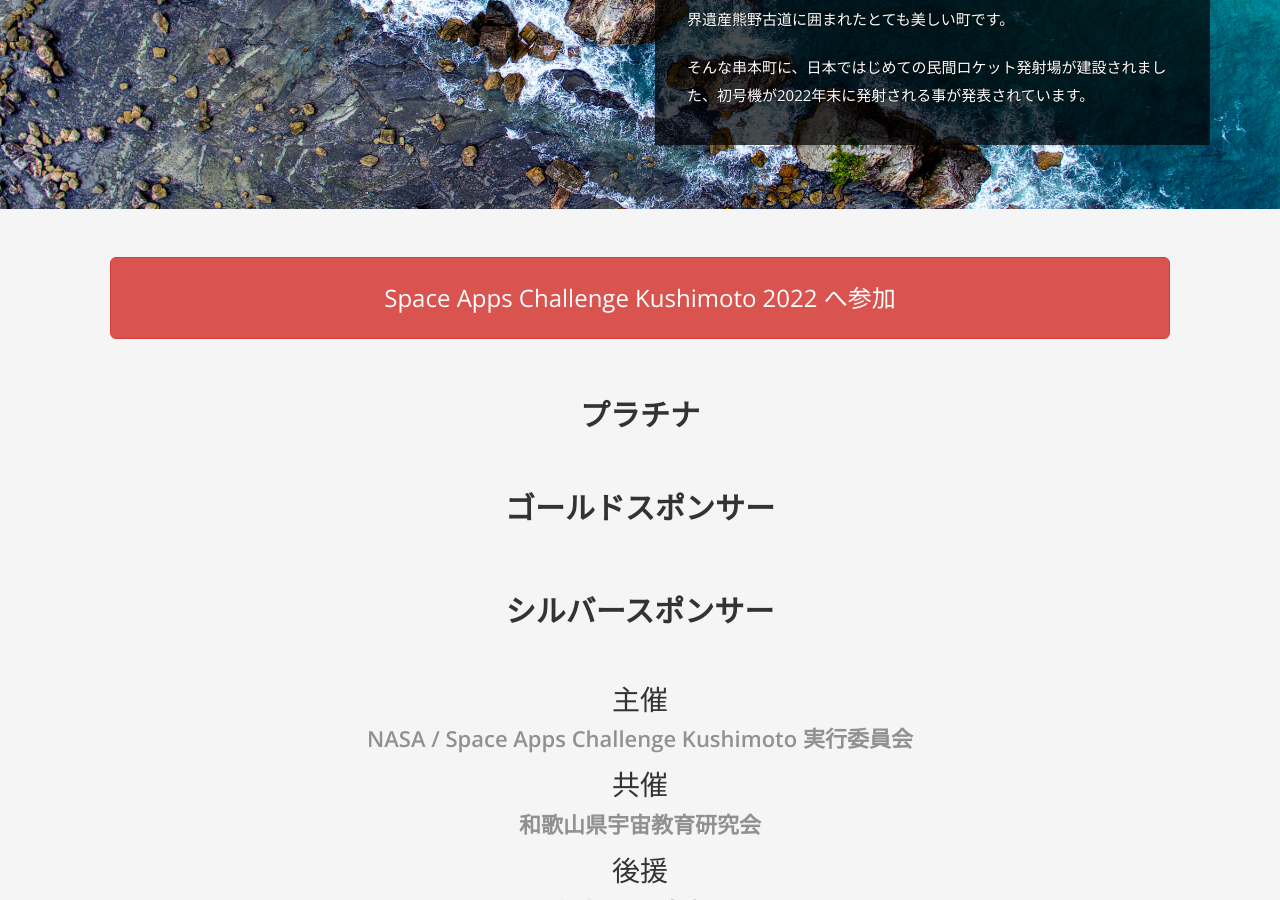
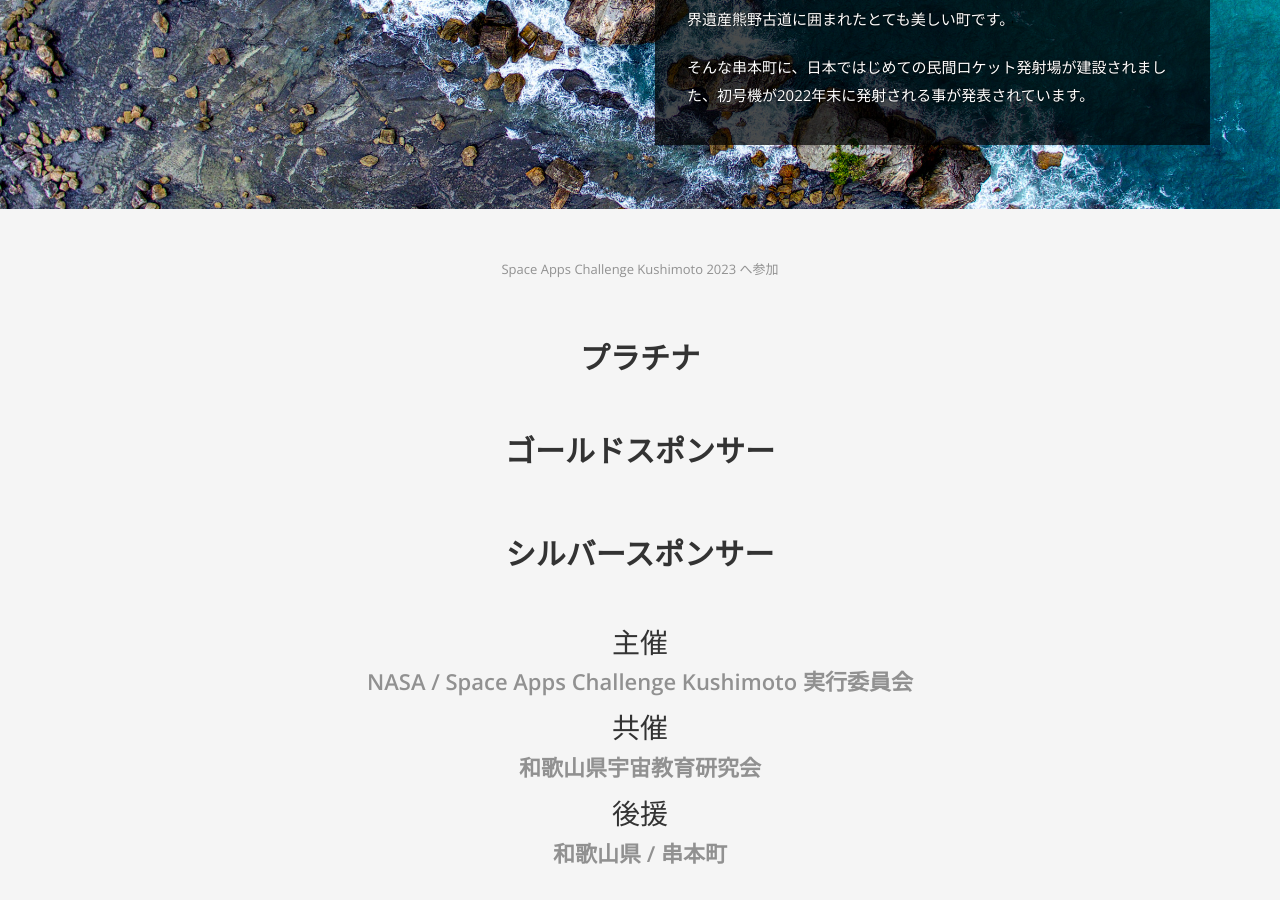
Before and after one commit to space-apps-kushimoto/space-apps-kushimoto.github.io, a Jekyll site: the page built from index.html, in a window 1280 px wide and 900 px high, scrolled down 1962 px. Built offline with Jekyll 4.4.1, drawn with Linux system fonts in a browser that asks for light colours; nearby versions of some CDN libraries; some web fonts are replaced; a script that is not in the unit is left out.

Commit message:
Update footer.html

```diff
--- a/_includes/footer.html
+++ b/_includes/footer.html
@@ -1,7 +1,8 @@
 <!-- footer Start -->
 <footer>
   <div class="attend">
-      <p><a href="https://spaceappsjapan.connpass.com/event/259498/" class="btn btn-danger btn-lg btn-block">Space Apps Challenge Kushimoto 2022 へ参加</a></p>
+      <!-- p><a href="https://spaceappsjapan.connpass.com/event/259498/" class="btn btn-danger btn-lg btn-block">Space Apps Challenge Kushimoto 2022 へ参加</a></p-->
+      <p>Space Apps Challenge Kushimoto 2023 へ参加</p>
       <p></p>
   </div>
 
```
